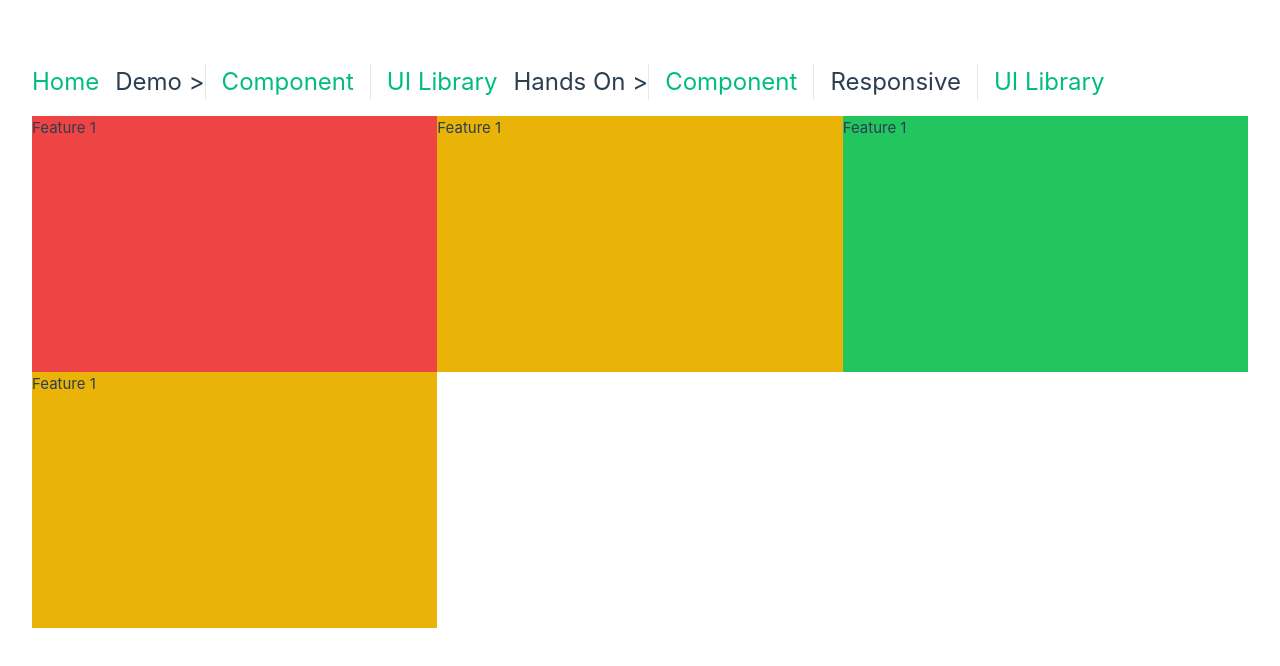
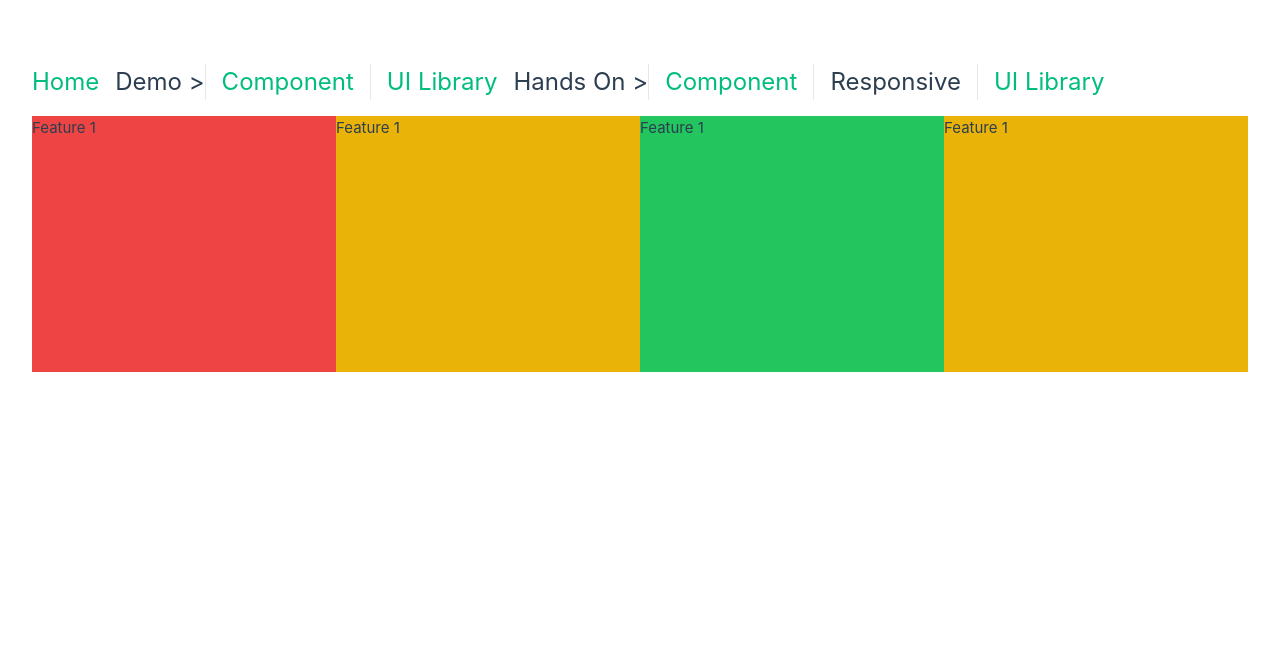
Before and after one commit to don-wang/vue-demo, a Vue app: page /hands-on/responsive in a window 1280 px wide. Shown: the top 666 px of the page. Built offline with nearby package versions, Linux system fonts and the light colour scheme.

Commit message:
update css

```diff
--- a/src/views/hands-on/Responsive.vue
+++ b/src/views/hands-on/Responsive.vue
@@ -24,6 +24,6 @@ section {
   @apply h-64 bg-yellow-500;
 }
 .feature {
-  @apply inline-block;
+  @apply inline-block sm:w-full md:w-1/2 lg:w-1/3 xl:w-1/4;
 }
 </style>
```
